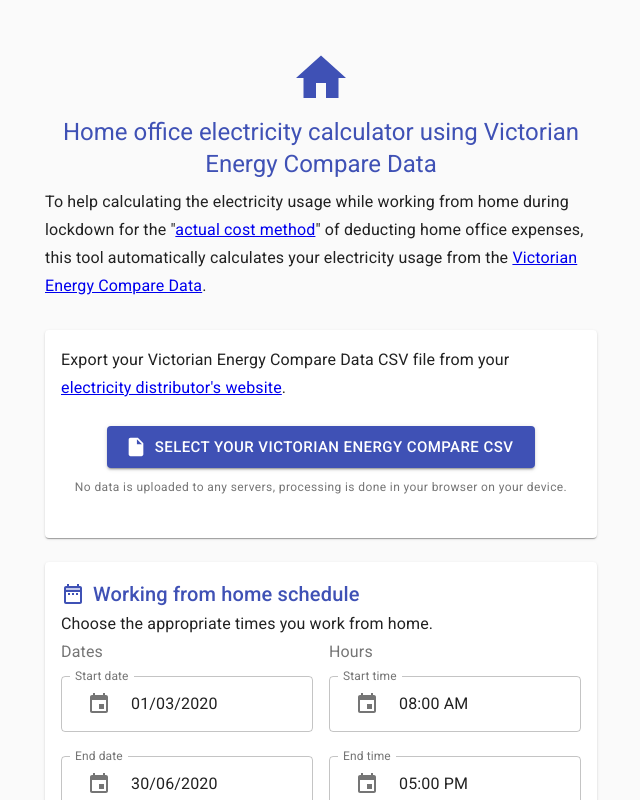
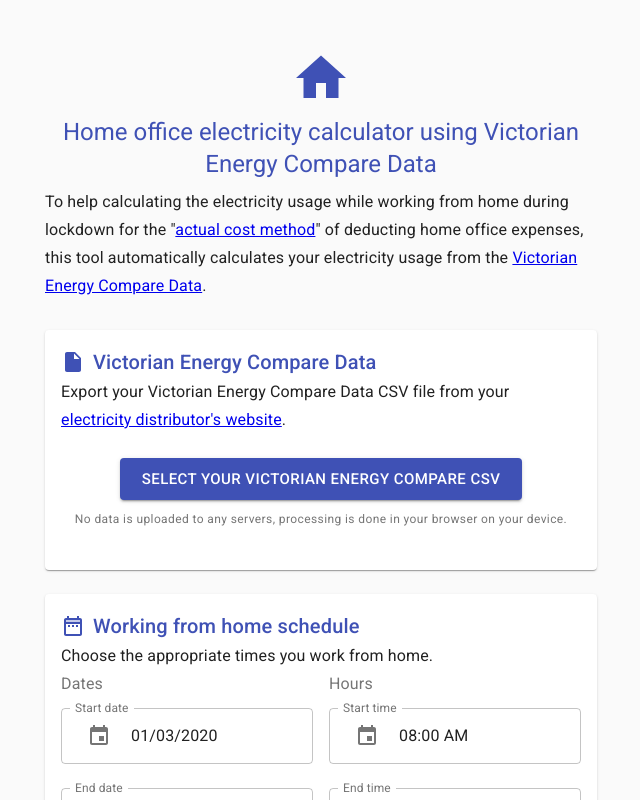
Before and after one commit to longzheng/ato-homeoffice-vec-electricity-calculator, a React (Create React App) app: page / in a window 1280 px wide. Shown: the top 800 px of the page, without its empty margins (319-959 px from the left). Built offline with nearby package versions, Linux system fonts and the light colour scheme.

Commit message:
Tweak UI

```diff
--- a/src/components/Calculator.tsx
+++ b/src/components/Calculator.tsx
@@ -226,6 +226,10 @@
         </Grid>
         <Grid item xs>
           <Paper className={classes.paper}>
+          <Typography variant="h6" className={classes.heading}>
+              <InsertDriveFileIcon />
+              Victorian Energy Compare Data
+            </Typography>
             <Typography variant="subtitle1" gutterBottom>
               Export your Victorian Energy Compare Data CSV file from your{" "}
               <a
@@ -250,7 +254,6 @@
                 variant="contained"
                 color="primary"
                 size="large"
-                startIcon={<InsertDriveFileIcon />}
               >
                 Select your Victorian Energy Compare CSV
               </Button>
```
